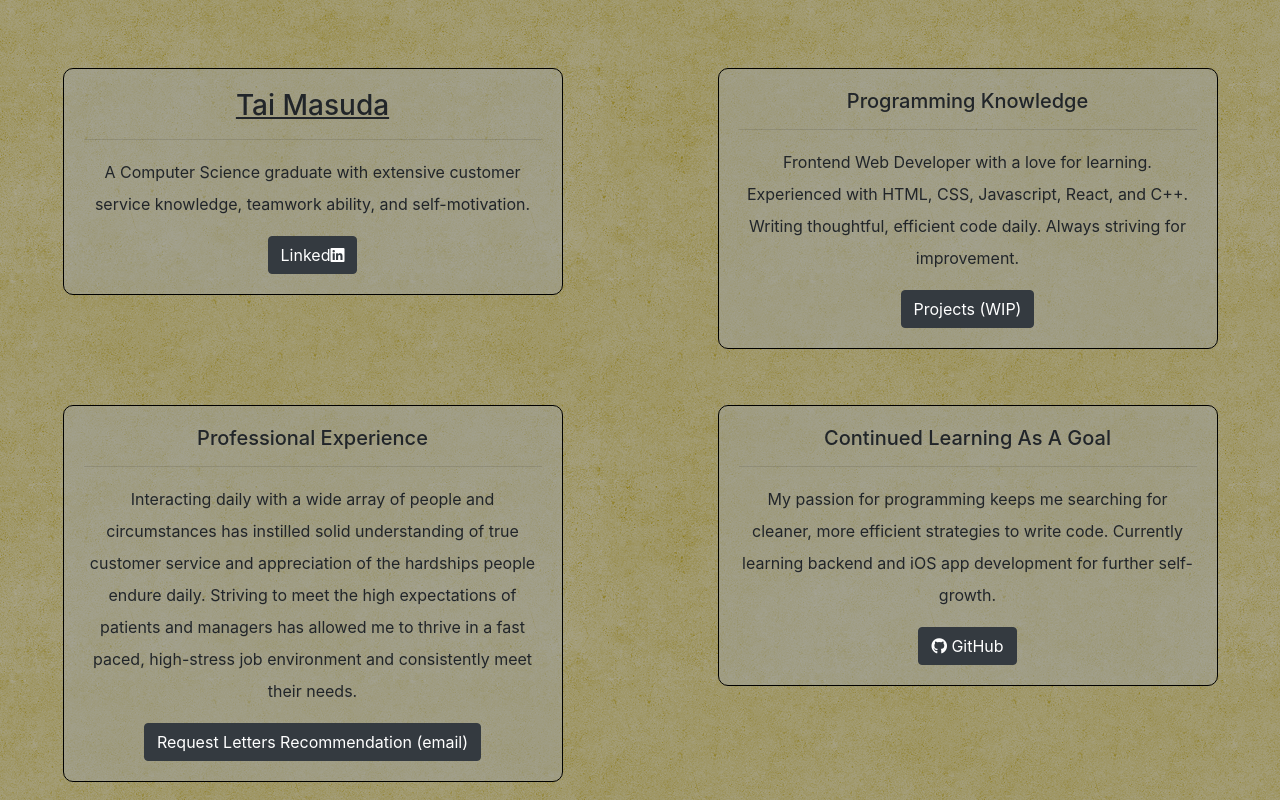
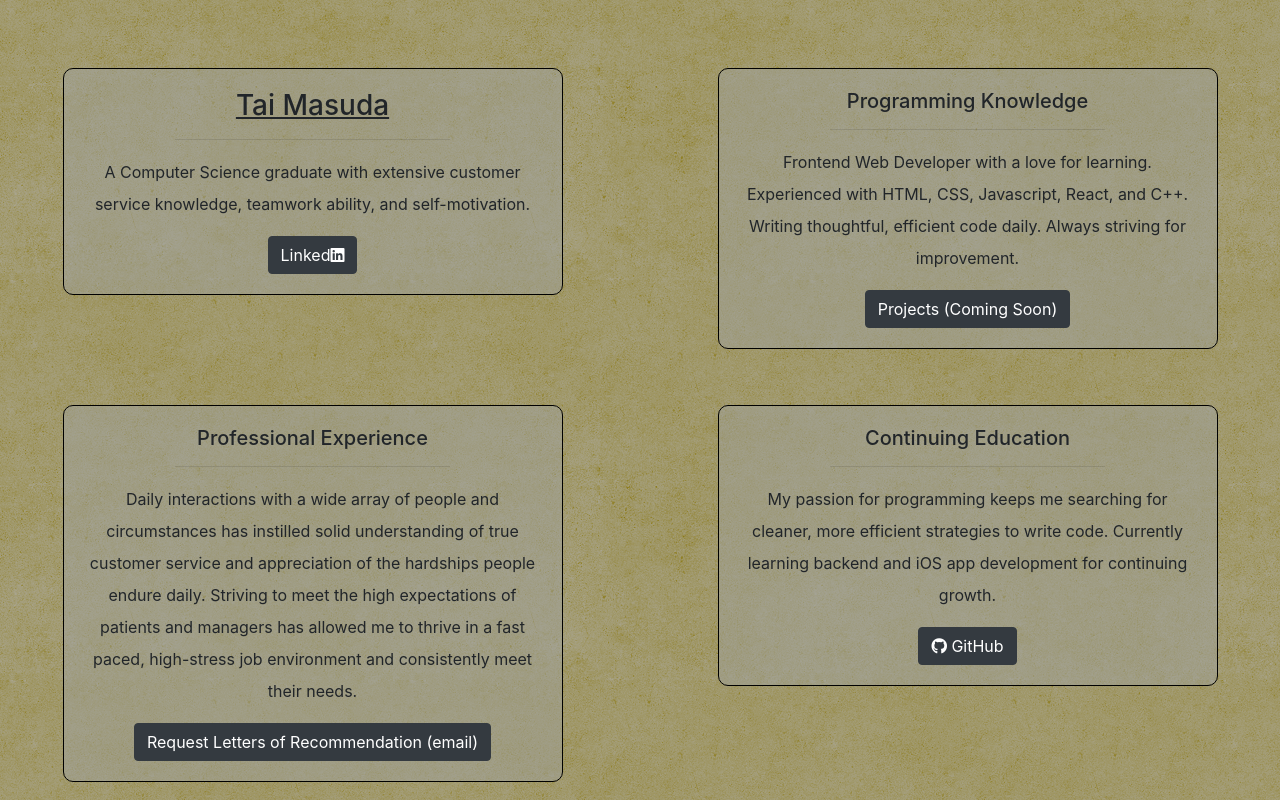
Before and after one commit to tmasuda14/masuda.tech, a React (Create React App) app: page / in a window 1280 px wide. Shown: the part 720-1520 px from the top of the page. Built offline with nearby package versions, Linux system fonts and the light colour scheme.

Commit message:
Description update

```diff
--- a/src/App.css
+++ b/src/App.css
@@ -11,6 +11,10 @@ ul.contact-list {
   line-height: 1.5rem;
   text-align: center;
   margin-left: -40px;
+}
+
+hr {
+  width: 60%;
 }
 
 .carousel-custom {
--- a/src/components/DescriptionCard.jsx
+++ b/src/components/DescriptionCard.jsx
@@ -20,7 +20,7 @@ function DescriptionCard() {
                             <h5 className="card-title">Programming Knowledge</h5>
                             <hr></hr>
                             <p className="card-text">Frontend Web Developer with a love for learning. Experienced with HTML, CSS, Javascript, React, and C++. Writing thoughtful, efficient code daily. Always striving for improvement.  </p>
-                            <a href="#projectCarousel" className="btn btn-dark">Projects (WIP)</a>
+                            <a href="#projectCarousel" className="btn btn-dark">Projects (Coming Soon)</a>
                         </div>
                     </div>
                 </div>
@@ -29,17 +29,17 @@ function DescriptionCard() {
                         <div className="card-body">
                             <h5 className="card-title">Professional Experience</h5>
                             <hr></hr>
-                            <p className="card-text">Interacting daily with a wide array of people and circumstances has instilled solid understanding of true customer service and appreciation of the hardships people endure daily. Striving to meet the high expectations of patients and managers has allowed me to thrive in a fast paced, high-stress job environment and consistently meet their needs.</p>
-                            <a href="mailto:tmasuda14@gmail.com" className="btn btn-dark">Request Letters Recommendation (email)</a>
+                            <p className="card-text">Daily interactions with a wide array of people and circumstances has instilled solid understanding of true customer service and appreciation of the hardships people endure daily. Striving to meet the high expectations of patients and managers has allowed me to thrive in a fast paced, high-stress job environment and consistently meet their needs.</p>
+                            <a href="mailto:tmasuda14@gmail.com" className="btn btn-dark">Request Letters of Recommendation (email)</a>
                         </div>
                     </div>
                 </div>
                 <div className="col-sm-6">
                     <div className="card card-primary card-custom">
                         <div className="card-body">
-                            <h5 className="card-title">Continued Learning As A Goal</h5>
+                            <h5 className="card-title">Continuing Education</h5>
                             <hr></hr>
-                            <p className="card-text">My passion for programming keeps me searching for cleaner, more efficient strategies to write code. Currently learning backend and iOS app development for further self-growth.     </p>
+                            <p className="card-text">My passion for programming keeps me searching for cleaner, more efficient strategies to write code. Currently learning backend and iOS app development for continuing growth.     </p>
                             <a href="https://github.com/tmasuda14" className="btn btn-dark"><i className="fab fa-github"></i> GitHub</a>
                         </div>
                     </div>
```
